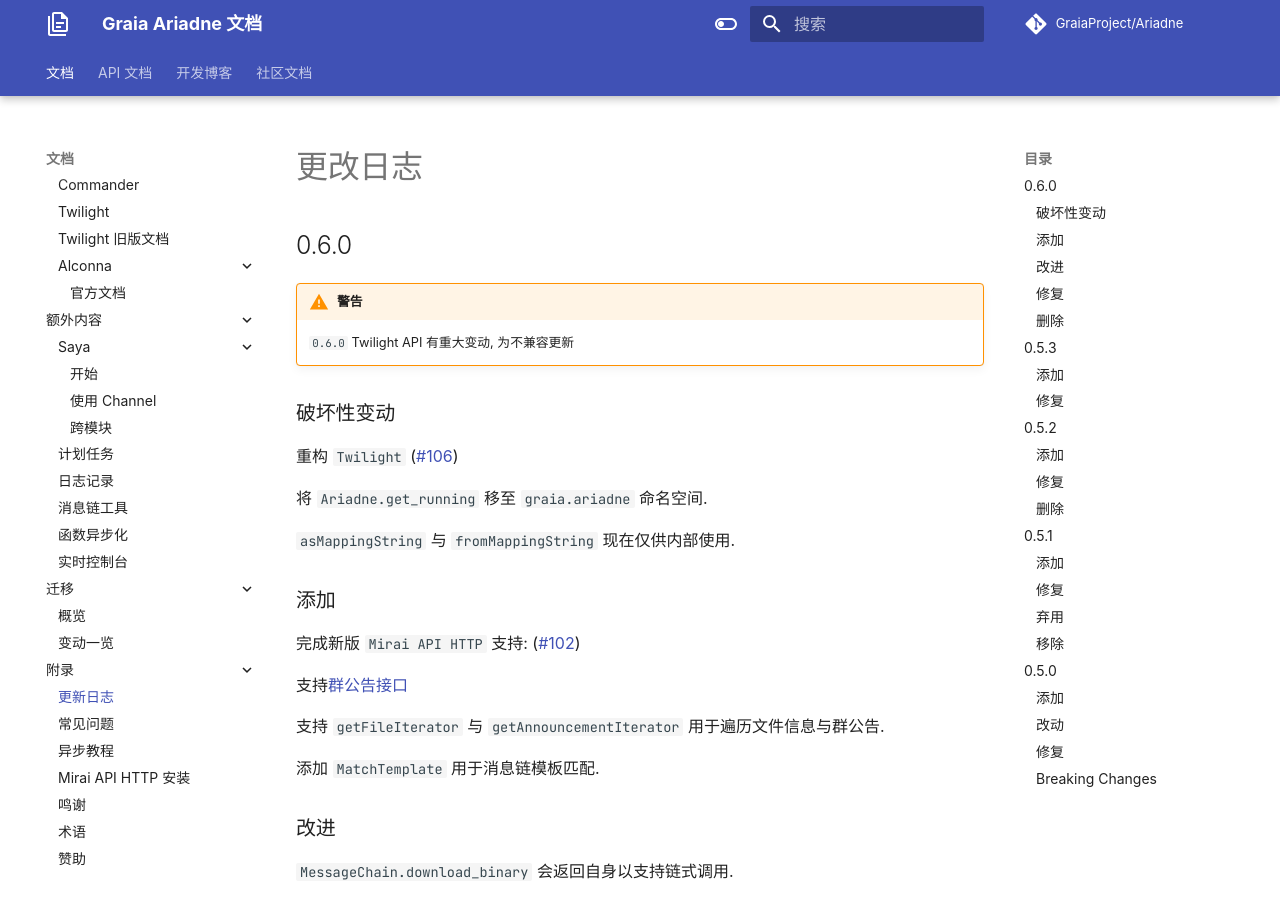
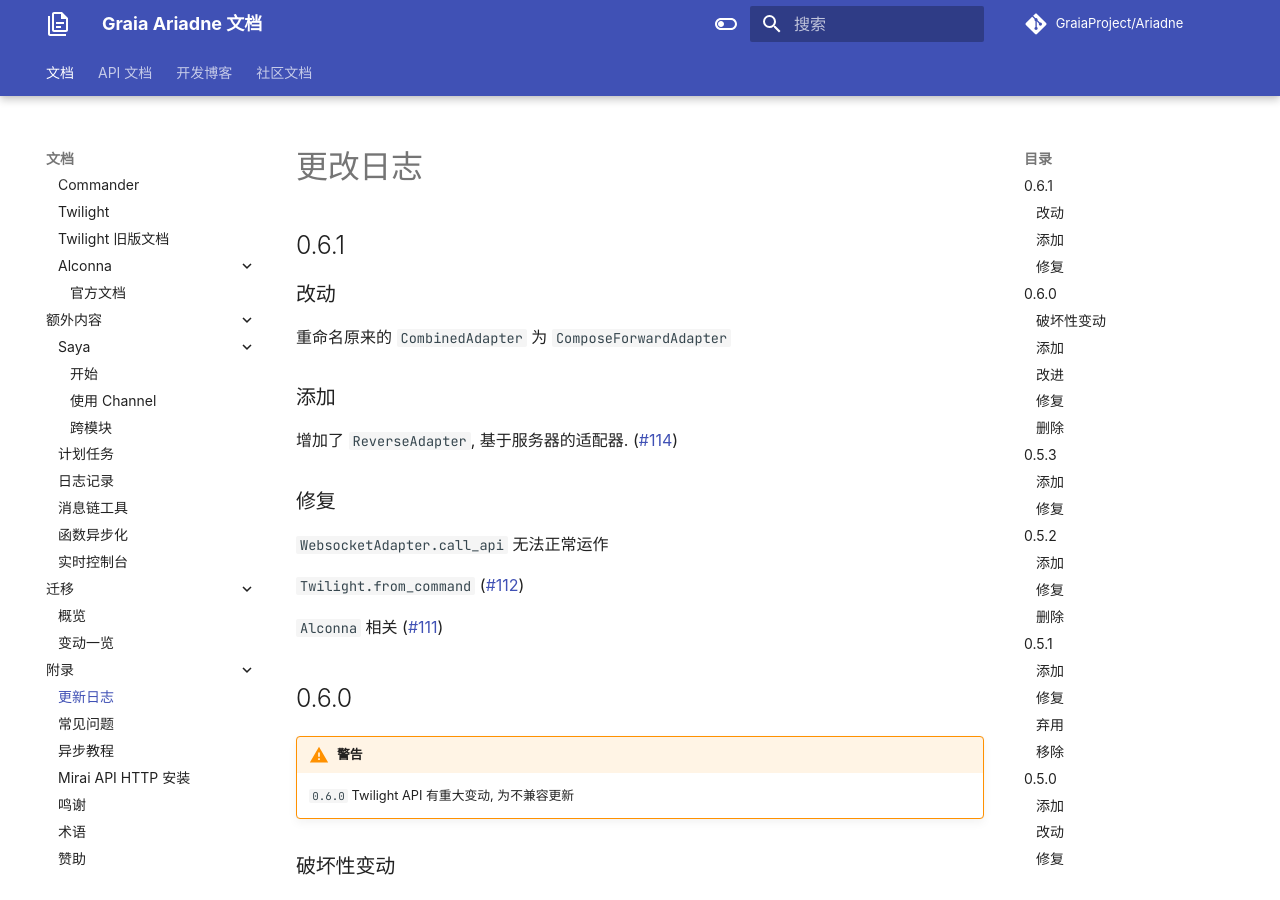
Before and after one commit to GraiaProject/Ariadne, an MkDocs documentation site: the page built from docs/appendix/CHANGELOG.md, in a window 1280 px wide and 900 px high. Built offline with MkDocs 1.6.1 and Material for MkDocs 9.7.7, drawn with Linux system fonts in a browser that asks for light colours; comment, search, counter and statistics services are not loaded.

Commit message:
✨0.6.1

```diff
--- a/docs/appendix/CHANGELOG.md
+++ b/docs/appendix/CHANGELOG.md
@@ -1,4 +1,22 @@
 # 更改日志
+
+## 0.6.1
+
+### 改动
+
+重命名原来的 `CombinedAdapter` 为 `ComposeForwardAdapter`
+
+### 添加
+
+增加了 `ReverseAdapter`, 基于服务器的适配器. ([#114](https://github.com/GraiaProject/Ariadne/issues/114))
+
+### 修复
+
+`WebsocketAdapter.call_api` 无法正常运作
+
+`Twilight.from_command` ([#112](https://github.com/GraiaProject/Ariadne/pull/112))
+
+`Alconna` 相关 ([#111](https://github.com/GraiaProject/Ariadne/pull/111))
 
 ## 0.6.0
 
--- a/pyproject.toml
+++ b/pyproject.toml
@@ -1,6 +1,6 @@
 [tool.poetry]
 name = "graia-ariadne"
-version = "0.6.0-post1"
+version = "0.6.1"
 description = "Another elegant Python QQ Bot framework for mirai and mirai-api-http v2."
 authors = [
     "BlueGlassBlock <blueglassblock@outlook.com>",
```
Also changed, not shown: 3 other files.
